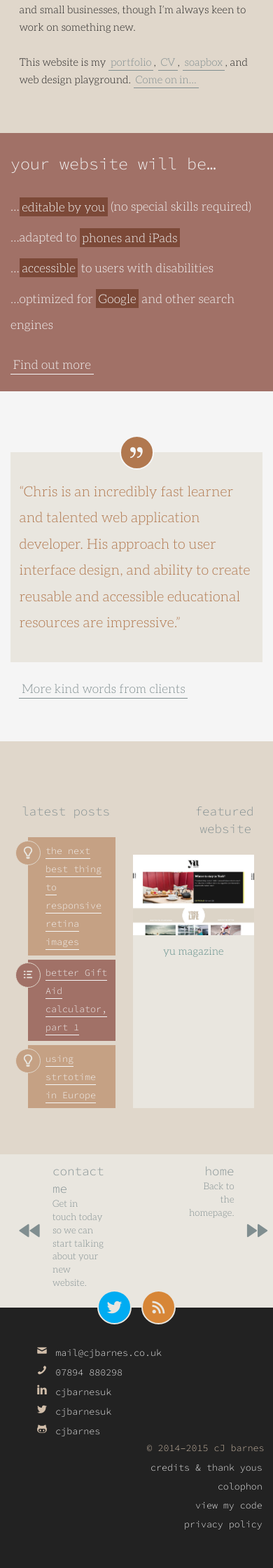
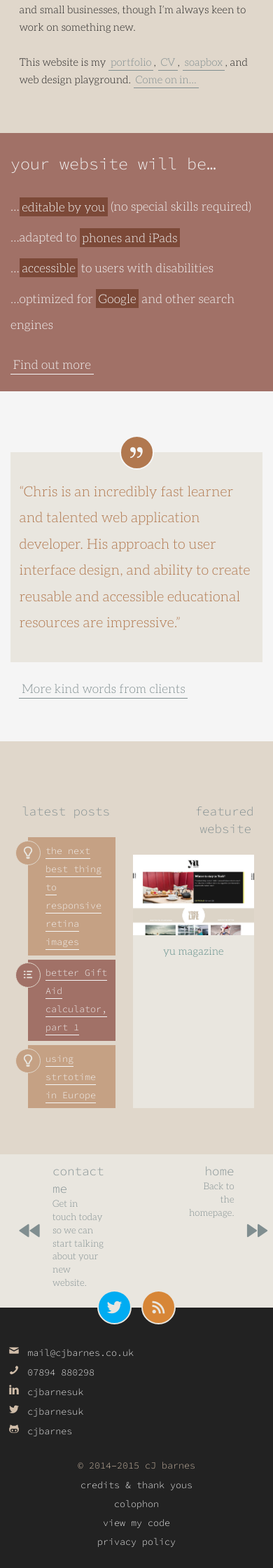
Before and after one commit to cjbarnes/cjbarnes.github.io, a Jekyll site: the page built from index.html, in a window 390 px wide. Shown: the part 1055-3295 px from the top of the page at 70% size. Built offline with Jekyll 4.4.1, drawn with Linux system fonts in a browser that asks for light colours; before the commit the page ends 3270 px from its top, so only the background shows below that.

Commit message:
For mobile, fix site-footer left alignment and put right-aligned column into centre

```diff
--- a/_src/sass/components/_footer.scss
+++ b/_src/sass/components/_footer.scss
@@ -52,6 +52,11 @@
     color: $text-color-site-footer;
 }
 
+.site-footer-section {
+    /* Remove default ul padding. */
+    padding-left: 0;
+}
+
 .site-footer-item {
     margin: 0;
 
@@ -75,8 +80,8 @@
 .smallprint {
 /*** Utility links and terms of use section.
  ***/
-    margin-top: 0;
-    text-align: right;
+    @include rem("margin-top", $line);
+    text-align: center;
 }
 
 .smallprint-item-copyright {
@@ -108,4 +113,9 @@
         max-width: 575px;
     }
 
+    .smallprint {
+        /* Two-column footer layout now, so align column 2 to the right. */
+        text-align: right;
+    }
+
 }
```
Also changed, not shown: css/styles.css (+12 -2 lines), css/styles.min.css, 1 other file.
